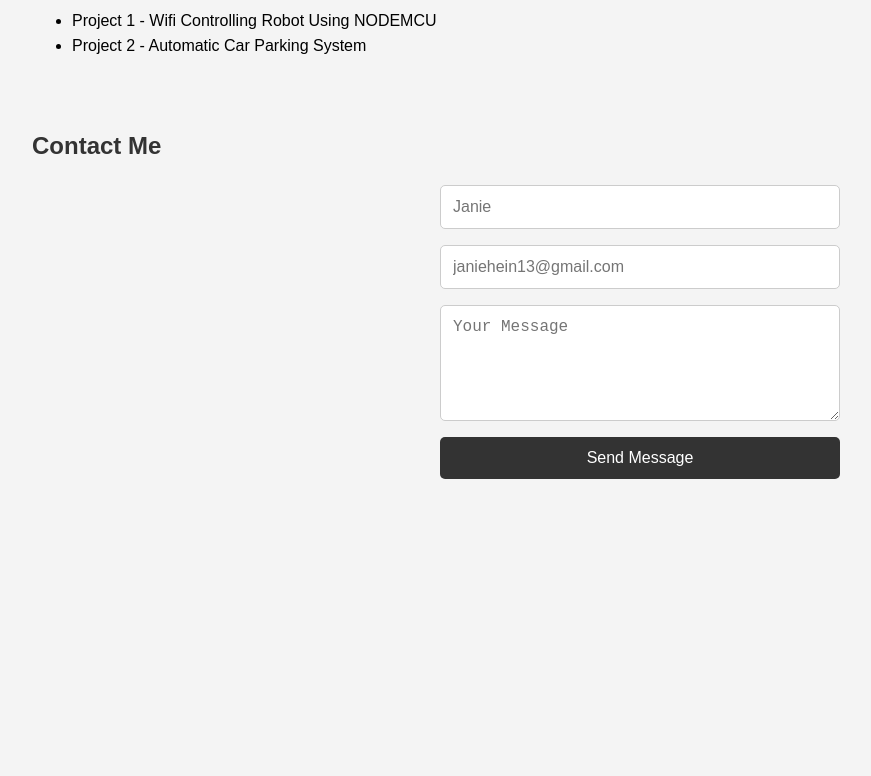
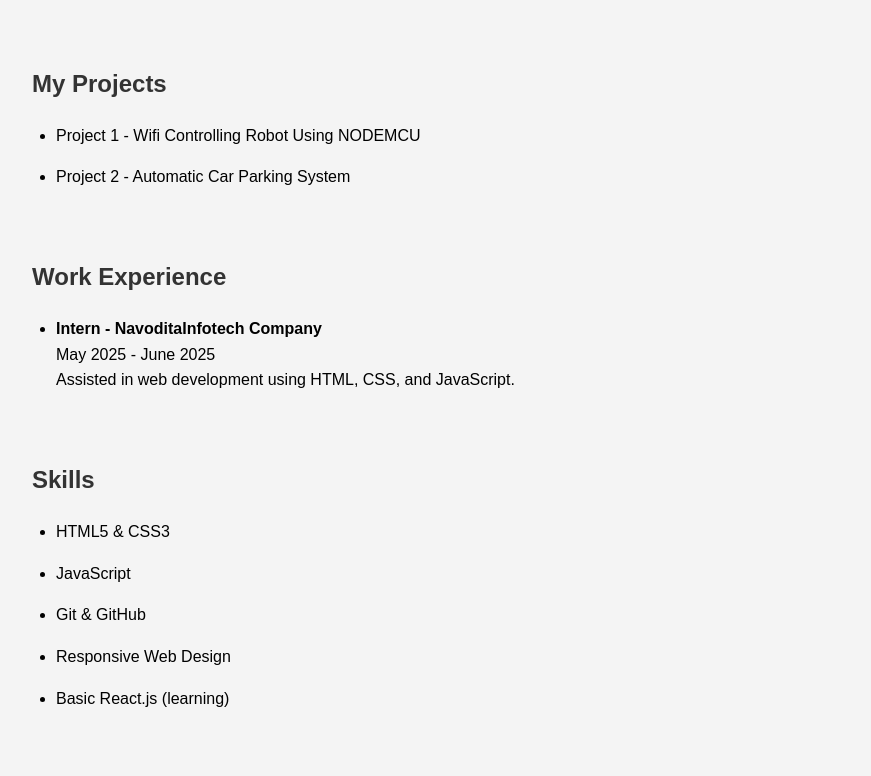
Before and after one commit to Janiehein-07/portfolio, a plain HTML site: page index.html in a window 1280 px wide. Shown: the part 826-1602 px from the top of the page, without its empty margins (0-871 px from the left). Before the commit the page ends 1337 px from the top, so only its background shows below. Drawn offline with Linux system fonts and the light colour scheme.

Commit message:
Add files via upload

```diff
--- a/index.html
+++ b/index.html
@@ -11,6 +11,8 @@
   <ul>
     <li><a href="#about">About</a></li>
     <li><a href="#projects">Projects</a></li>
+    <li><a href="#work">Work</a></li>
+    <li><a href="#skills">Skills</a></li>
     <li><a href="#contact">Contact</a></li>
   </ul>
 </nav>
@@ -36,6 +38,24 @@
     </ul>
   </section>
 
+  <section id="work" class="hidden">
+  <h2>Work Experience</h2>
+  <ul>
+    <li><strong>Intern - NavoditaInfotech Company</strong><br>May 2025 - June 2025<br>Assisted in web development using HTML, CSS, and JavaScript.</li>
+  </ul>
+</section>
+
+<section id="skills" class="hidden">
+  <h2>Skills</h2>
+  <ul>
+    <li>HTML5 & CSS3</li>
+    <li>JavaScript</li>
+    <li>Git & GitHub</li>
+    <li>Responsive Web Design</li>
+    <li>Basic React.js (learning)</li>
+  </ul>
+</section>
+
   <section id="contact" class="hidden">
   <h2>Contact Me</h2>
   <form action="https://formsubmit.co/janiehein13@gmail.com" method="POST">
--- a/style.css
+++ b/style.css
@@ -126,3 +126,12 @@ nav ul {
   opacity: 1;
   transform: translateY(0);
 }
+/* Style for list sections (Work, Skills) */
+section ul {
+  list-style: disc;
+  padding-left: 1.5rem;
+}
+
+section li {
+  margin-bottom: 1rem;
+}
```
Lines whose indentation alone changed are shown as unchanged.
